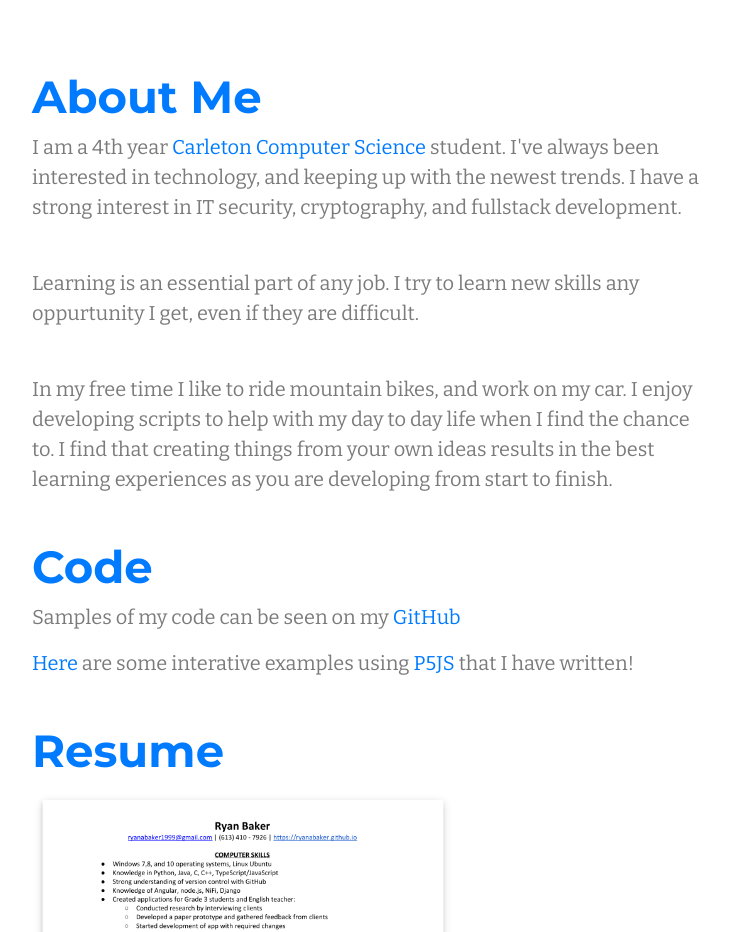
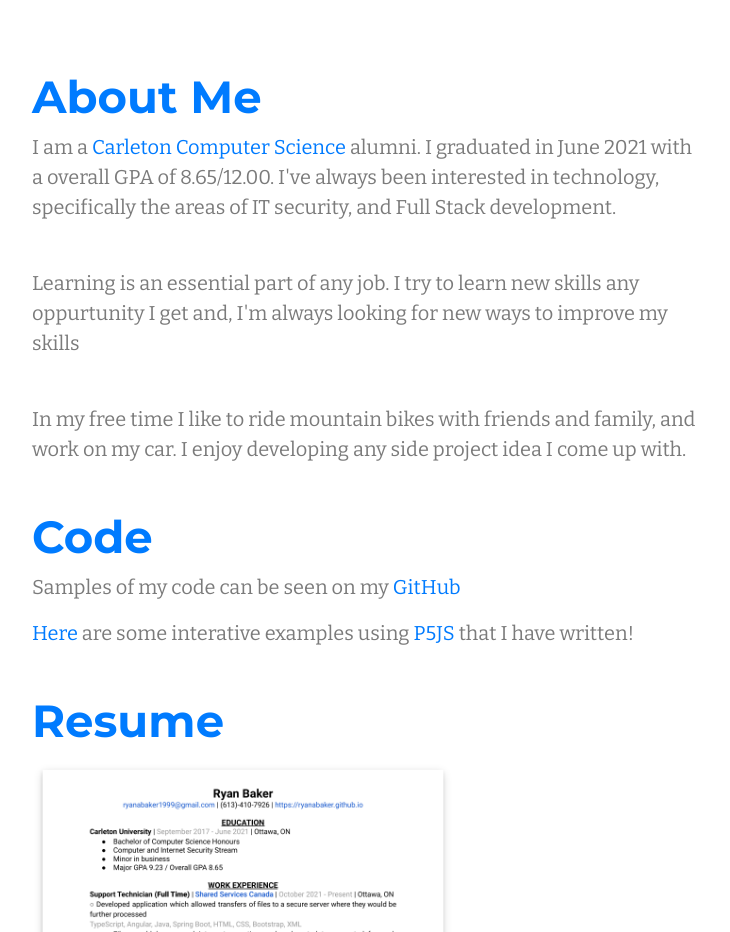
Before and after one commit to Zeolitic/Zeolitic.github.io, an Angular app: page / in a window 1280 px wide. Shown: the part 800-1732 px from the top of the page, without its empty margins (273-1003 px from the left). Built offline with nearby package versions, Linux system fonts and the light colour scheme.

Commit message:
updated resume

```diff
--- a/src/app/main/main.component.html
+++ b/src/app/main/main.component.html
@@ -22,13 +22,12 @@
 
       <div class="col-md-12">
         <h1 class="heading">About Me</h1>
-        <p>I am a 4th year <a href="https://carleton.ca/scs/">Carleton Computer Science</a> student. I've always been interested in technology, and keeping up with the
-          newest trends. I have a strong interest in IT security, cryptography, and fullstack development.</p>
+        <p>I am a <a href="https://carleton.ca/scs/">Carleton Computer Science</a> alumni. I graduated in June 2021 with a overall GPA of 8.65/12.00.
+           I've always been interested in technology, specifically the areas of IT security, and Full Stack development.</p>
         <br>
-        <p>Learning is an essential part of any job. I try to learn new skills any oppurtunity I get, even if they are difficult.</p>
+        <p>Learning is an essential part of any job. I try to learn new skills any oppurtunity I get and, I'm always looking for new ways to improve my skills</p>
         <br>
-        <p>In my free time I like to ride mountain bikes, and work on my car. I enjoy developing scripts to help with my day to day life when I find the chance to.
-          I find that creating things from your own ideas results in the best learning experiences as you are developing from start to finish.
+        <p>In my free time I like to ride mountain bikes with friends and family, and work on my car. I enjoy developing any side project idea I come up with.
         </p>
         <br>
       </div>
```
Also changed, not shown: src/assets/resume.png, 1 other file (tests, documents, lock files or other folders).
